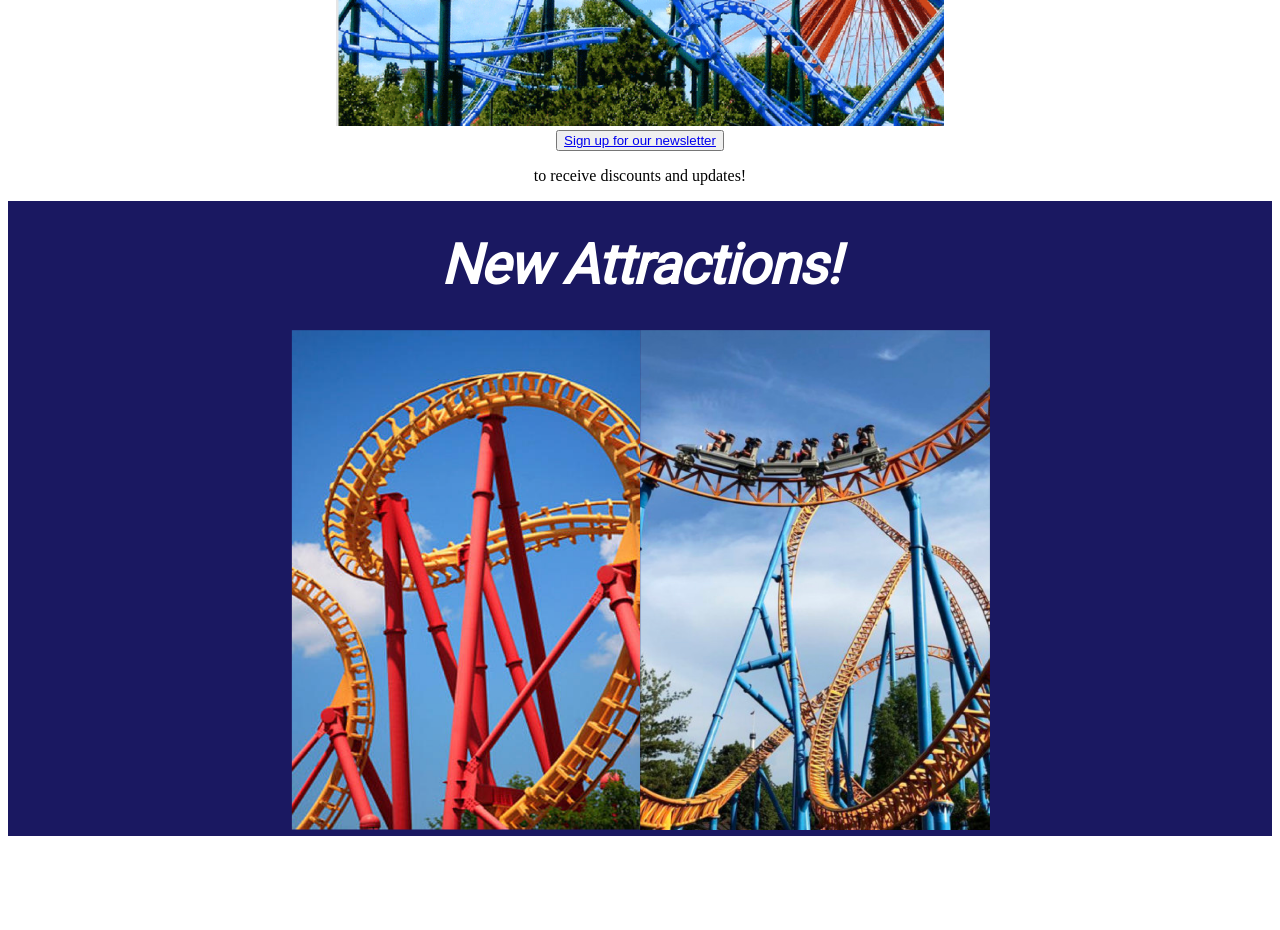
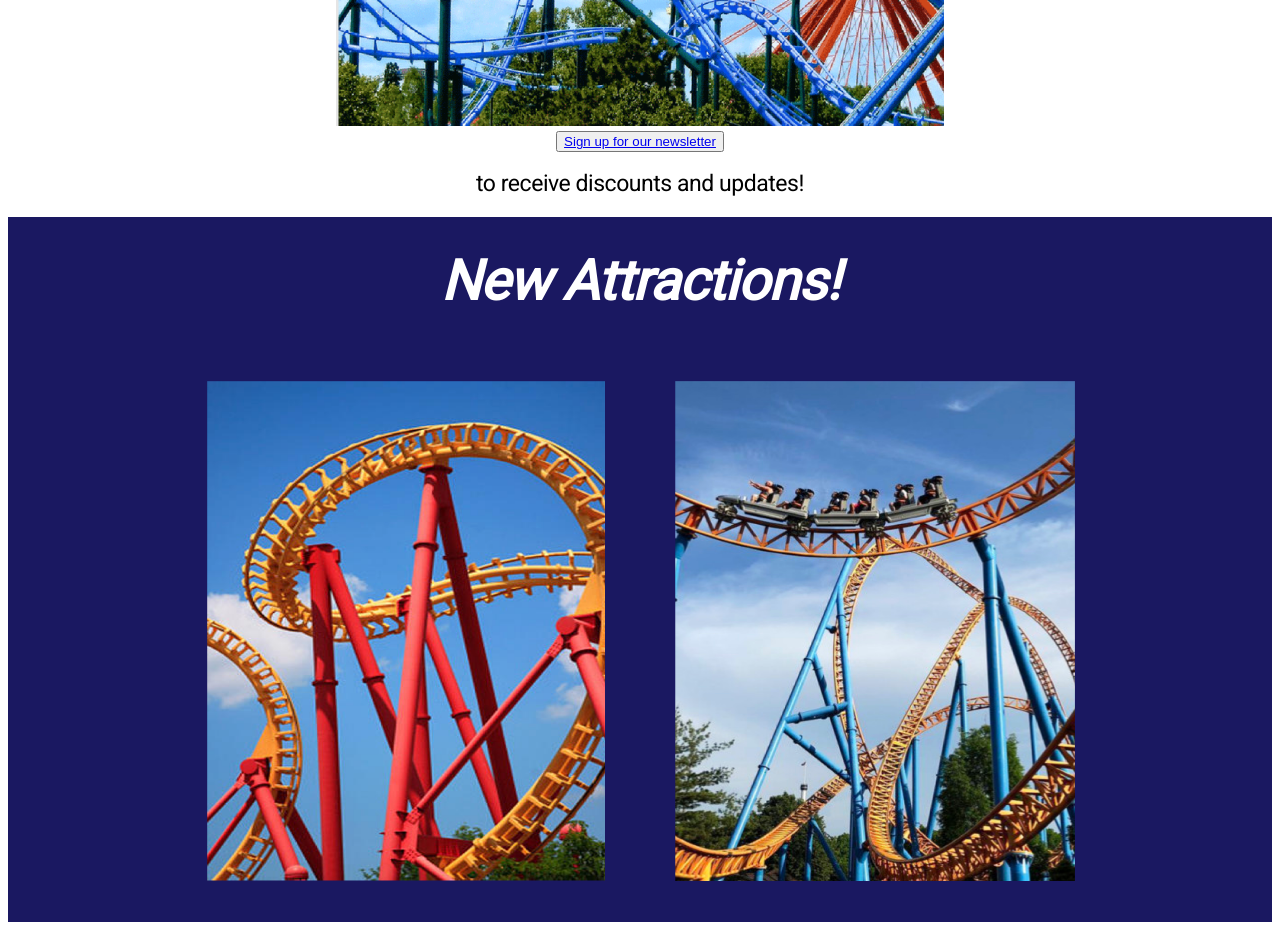
Before and after one commit to Kevin9W/collab-park, a React (Create React App) app: page / in a window 1280 px wide. Shown: the part 640-1570 px from the top of the page. Before the commit the page ends 1484 px from the top, so only its background shows below. Built offline with nearby package versions, Linux system fonts and the light colour scheme.

Commit message:
more stuff

```diff
--- a/src/Home.css
+++ b/src/Home.css
@@ -28,7 +28,9 @@ body {
 .bottom img {
 	display: inline-block;
 	height: 500px;
-	width: 350px;
+	width: 400px;
+	padding: 35px;
+
 }
 
 
@@ -48,4 +50,10 @@ body {
 
 .Middle {
 	text-align: center;
+	font-size: 23px;
+	font-family: Roboto;
+	line-height: 22px;
+	line-height: 82%;
+	text-align: center;
+	letter-spacing: -0.02em;
 }
```
